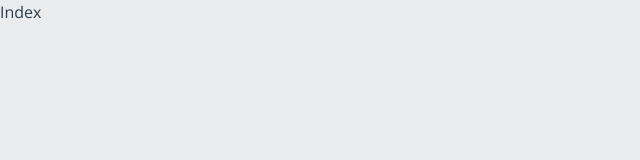
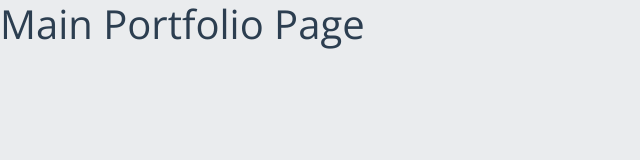
Before and after one commit to NickersF/nickfazz-portfolio-v2, a website: page index.html in a window 1280 px wide. Shown: the whole page, without its empty margins (0-640 px from the left). Drawn offline with nearby package versions, Linux system fonts and the light colour scheme.

Commit message:
Refresher on codebase

```diff
--- a/index.html
+++ b/index.html
@@ -15,7 +15,7 @@
 </head>
 
 <body>
-    Index
+    <h1>Main Portfolio Page</h1>
 
     <!-- Option 1: jQuery and Bootstrap Bundle (includes Popper) -->
     <script src="./node_modules/jquery/dist/jquery.js"></script>
```
